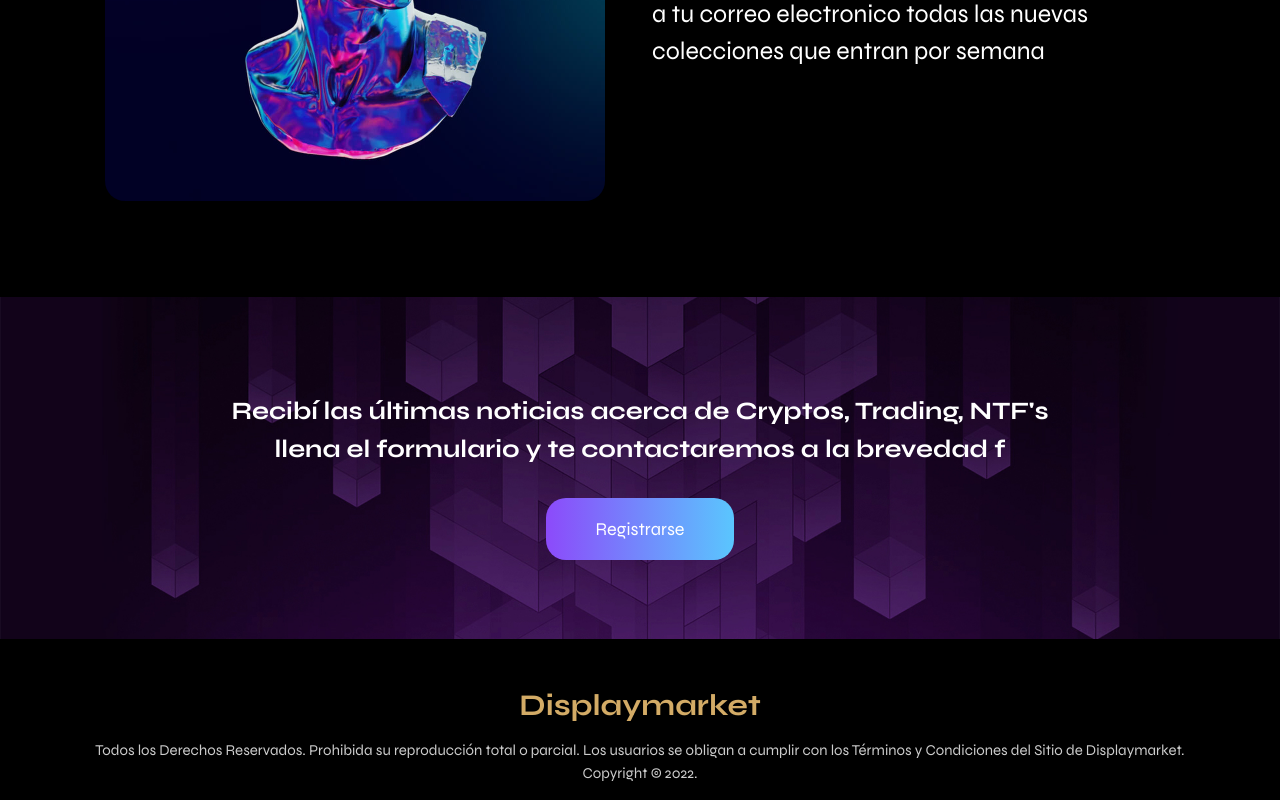
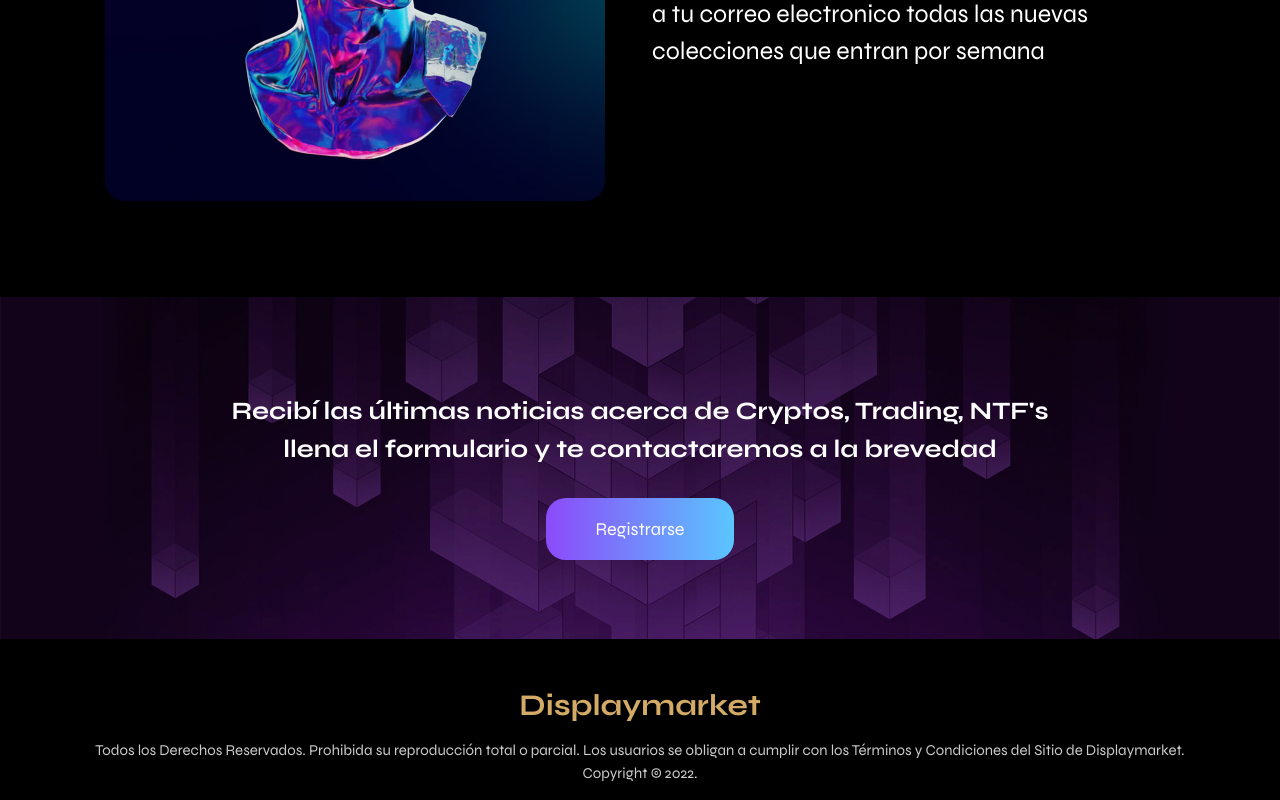
Before and after one commit to GonzaloSoria/display-market, a React (Create React App) app: page / in a window 1280 px wide. Shown: the part 1462-2262 px from the top of the page. Built offline with nearby package versions, Linux system fonts and the light colour scheme; no server answers.

Commit message:
Update copy

```diff
--- a/src/components/Banner.jsx
+++ b/src/components/Banner.jsx
@@ -3,7 +3,7 @@
         <>
             <div className="container-fluid banner-container py-5 my-5">
                 <div className="container text-center py-5">
-                    <p className="mb-5">Recibí las últimas noticias acerca de Cryptos, Trading, NTF's <br className="d-none d-md-block"/>llena el formulario y te contactaremos a la brevedad f</p>
+                    <p className="mb-5">Recibí las últimas noticias acerca de Cryptos, Trading, NTF's <br className="d-none d-md-block"/>llena el formulario y te contactaremos a la brevedad</p>
                     <a href="#">Registrarse</a>
                 </div>
             </div>
```
